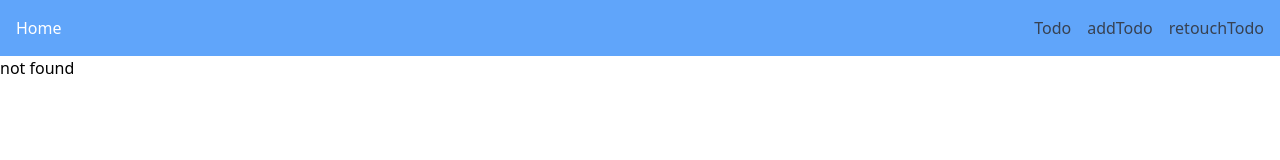
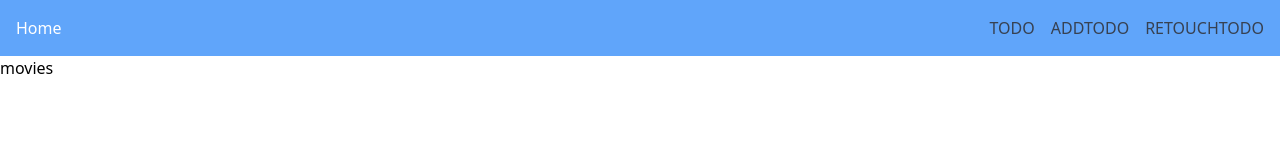
Before and after one commit to yeomdogyeong/Nextjs14, a Next.js app: page /movies in a window 1280 px wide. Before the commit this address had no page. Shown: the top 160 px of the page. Built offline with nearby package versions, Linux system fonts and the light colour scheme.

Commit message:
[refactor]naviTab 컴포넌트 생성 후 적용

```diff
--- /dev/null
+++ b/app/movies/page.tsx
@@ -0,0 +1,7 @@
+import React from "react";
+
+function movies() {
+  return <div>movies</div>;
+}
+
+export default movies;
--- a/app/not-found.tsx
+++ b/app/not-found.tsx
@@ -3,5 +3,5 @@ export const metadata = {
 };
 
 export default function NotFound() {
-  return <div>not found</div>;
+  return <div>not found! ㅜ0ㅜ</div>;
 }
--- /dev/null
+++ b/components/naviTab.tsx
@@ -0,0 +1,24 @@
+"use client";
+import Link from "next/link";
+import { usePathname } from "next/navigation";
+
+interface NaviProps {
+  name: string;
+}
+
+export const NaviTab: React.FC<NaviProps> = ({ name }) => {
+  const pathname = usePathname();
+  return (
+    <li className="relative">
+      <Link href={`/tab/${name}`}>
+        <span
+          className={`cursor-pointer ${
+            pathname === `/tab/${name}` ? " text-white" : "text-gray-700"
+          }`}
+        >
+          {name.toUpperCase()}
+        </span>
+      </Link>
+    </li>
+  );
+};
--- a/components/navigation.tsx
+++ b/components/navigation.tsx
@@ -1,6 +1,7 @@
 "use client";
 import Link from "next/link";
 import { usePathname } from "next/navigation";
+import { NaviTab } from "./naviTab";
 
 export const Navigation = () => {
   const pathname = usePathname();
@@ -22,41 +23,9 @@ export const Navigation = () => {
       </ul>
 
       <ul className="flex justify-end space-x-4">
-        <li className="relative">
-          <Link href="/tab/todo">
-            <span
-              className={`cursor-pointer ${
-                pathname === "/tab/todo" ? " text-white" : "text-gray-700"
-              }`}
-            >
-              Todo
-            </span>
-          </Link>
-        </li>
-        <li className="relative">
-          <Link href="/tab/addTodo">
-            <span
-              className={`cursor-pointer ${
-                pathname === "/tab/addTodo" ? " text-white" : "text-gray-700"
-              }`}
-            >
-              addTodo
-            </span>
-          </Link>
-        </li>
-        <li className="relative">
-          <Link href="/tab/retouchTodo">
-            <span
-              className={`cursor-pointer ${
-                pathname === "/tab/retouchTodo"
-                  ? " text-white"
-                  : "text-gray-700"
-              }`}
-            >
-              retouchTodo
-            </span>
-          </Link>
-        </li>
+        <NaviTab name="todo" />
+        <NaviTab name="addTodo" />
+        <NaviTab name="retouchTodo" />
       </ul>
     </nav>
   );
--- a/db.json
+++ b/db.json
@@ -2,7 +2,7 @@
   "todos": [
     {
       "id": "0",
-      "text": "자몽사탕1"
+      "text": "자몽사탕12"
     },
     {
       "id": "1",
```
